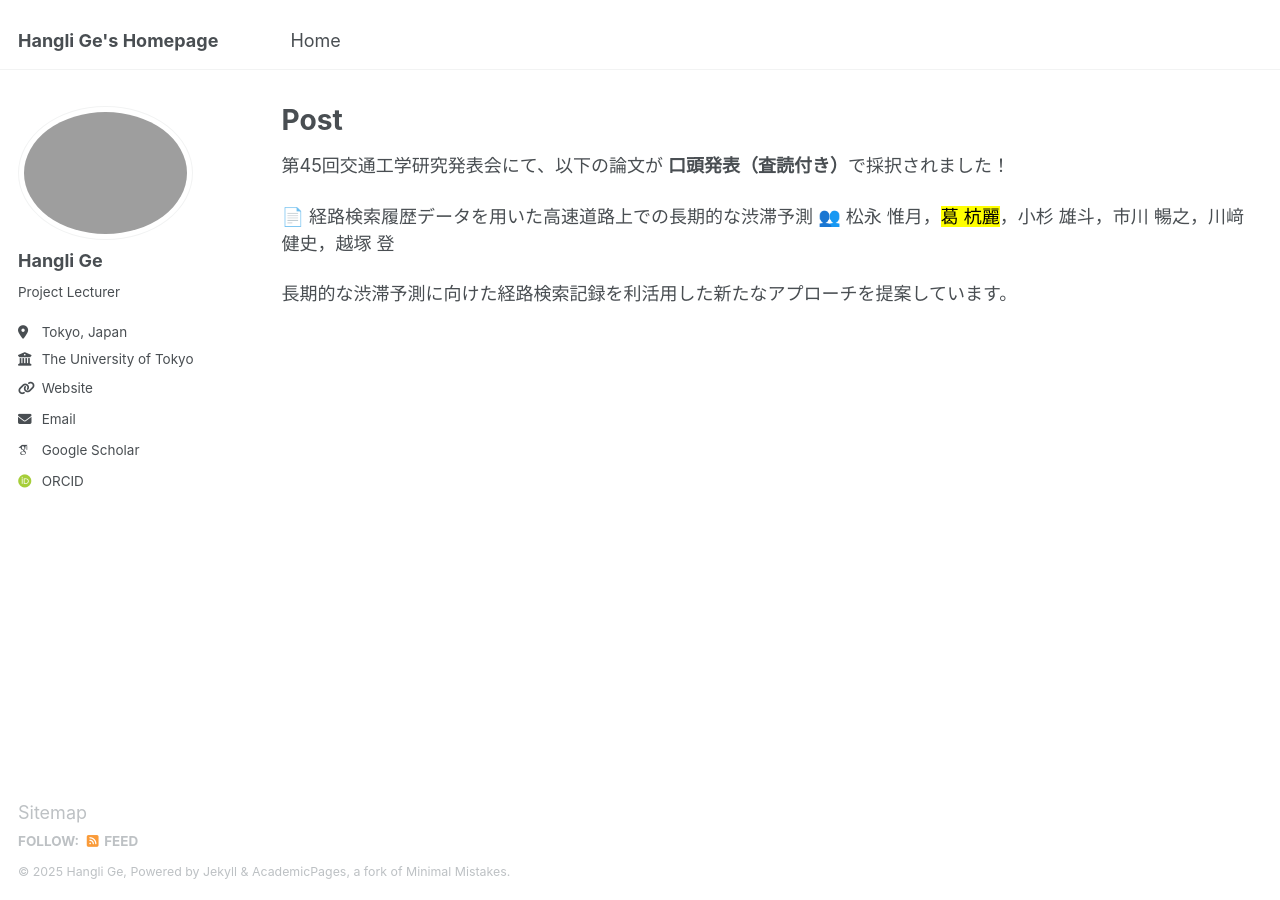
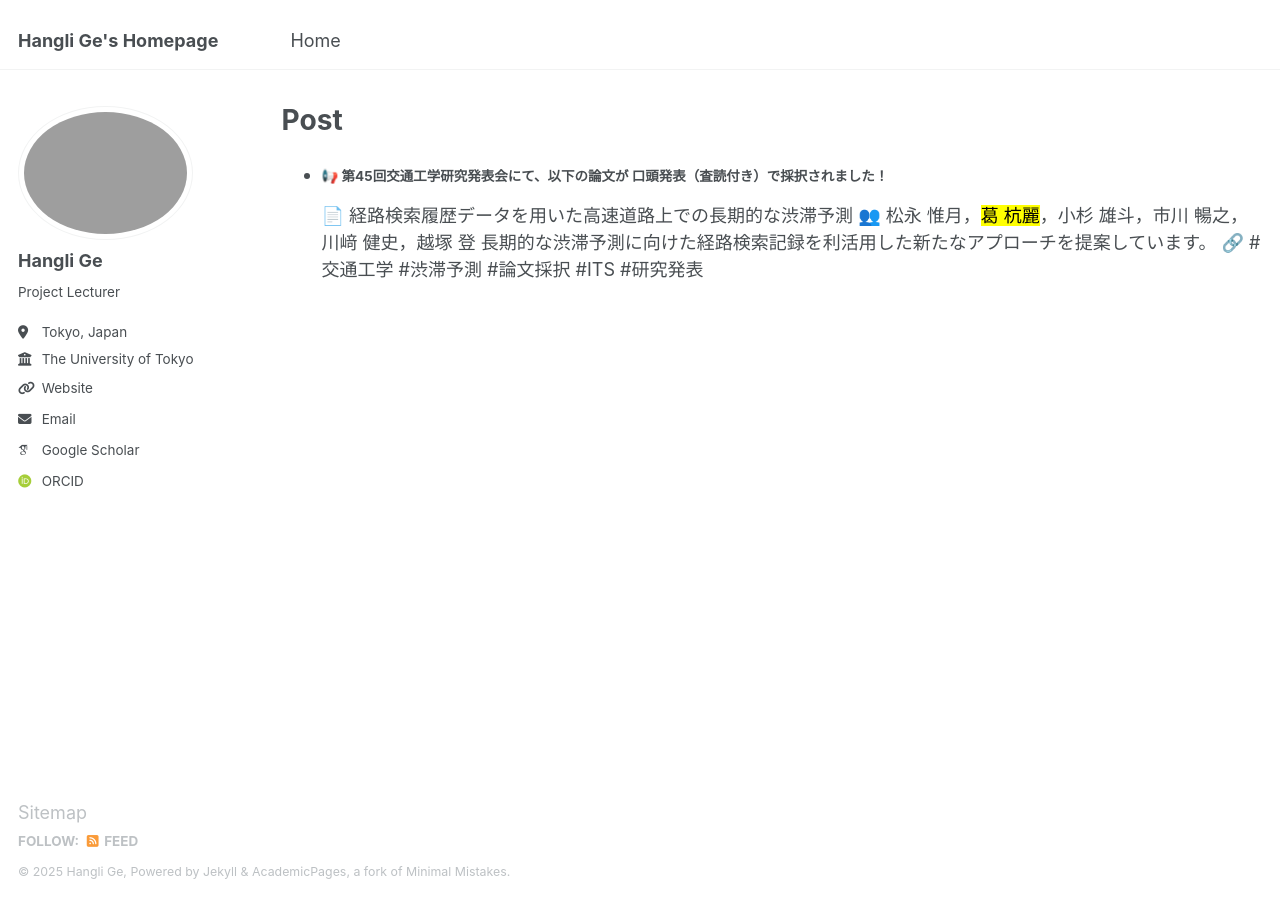
Before and after one commit to christie888/christie888.github.io, a Jekyll site: the page built from _pages/post.md, in a window 1280 px wide. Built offline with Jekyll 4.4.1, drawn with Linux system fonts in a browser that asks for light colours; some web fonts are replaced.

Commit message:
Update post.md

```diff
--- a/_pages/post.md
+++ b/_pages/post.md
@@ -4,12 +4,14 @@ title: "Post"
 permalink: post/
 ---
 
-第45回交通工学研究発表会にて、以下の論文が **口頭発表（査読付き）**で採択されました！
-
+* ##### 📢 第45回交通工学研究発表会にて、以下の論文が **口頭発表（査読付き）**で採択されました！
 📄 経路検索履歴データを用いた高速道路上での長期的な渋滞予測
 👥 松永 惟月，<mark>葛 杭麗</mark>，小杉 雄斗，市川 暢之，川﨑 健史，越塚 登
+長期的な渋滞予測に向けた経路検索記録を利活用した新たなアプローチを提案しています。
+🔗 #交通工学 #渋滞予測 #論文採択 #ITS #研究発表
 
-長期的な渋滞予測に向けた経路検索記録を利活用した新たなアプローチを提案しています。
+
+
 
 <!--
 
```
